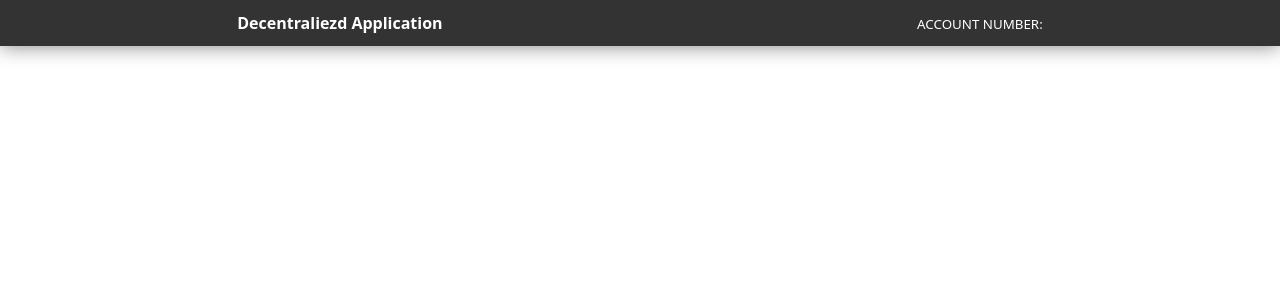
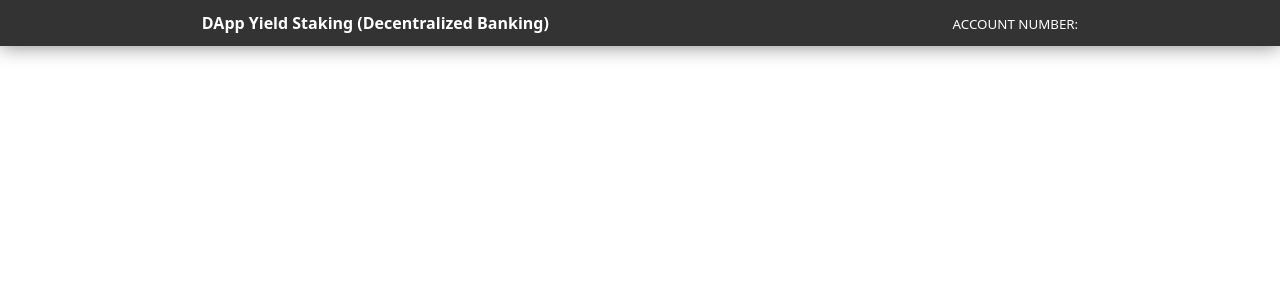
Before and after one commit to arianXdev/Test-Truffle-Project, a React (Create React App) app: page / in a window 1280 px wide. Shown: the top 300 px of the page. Built offline with nearby package versions, Linux system fonts and the light colour scheme.

Commit message:
refactor: changed the title of DApp in the Navbar

```diff
--- a/src/components/Navbar/Navbar.jsx
+++ b/src/components/Navbar/Navbar.jsx
@@ -5,7 +5,7 @@ const Navbar = () => {
 		<nav className="navbar">
 			<div className="container">
 				<div className="navbar__content">
-					<h1 className="title">Decentraliezd Application</h1>
+					<h1 className="title">DApp Yield Staking (Decentralized Banking)</h1>
 
 					<ul>
 						<li>
```
